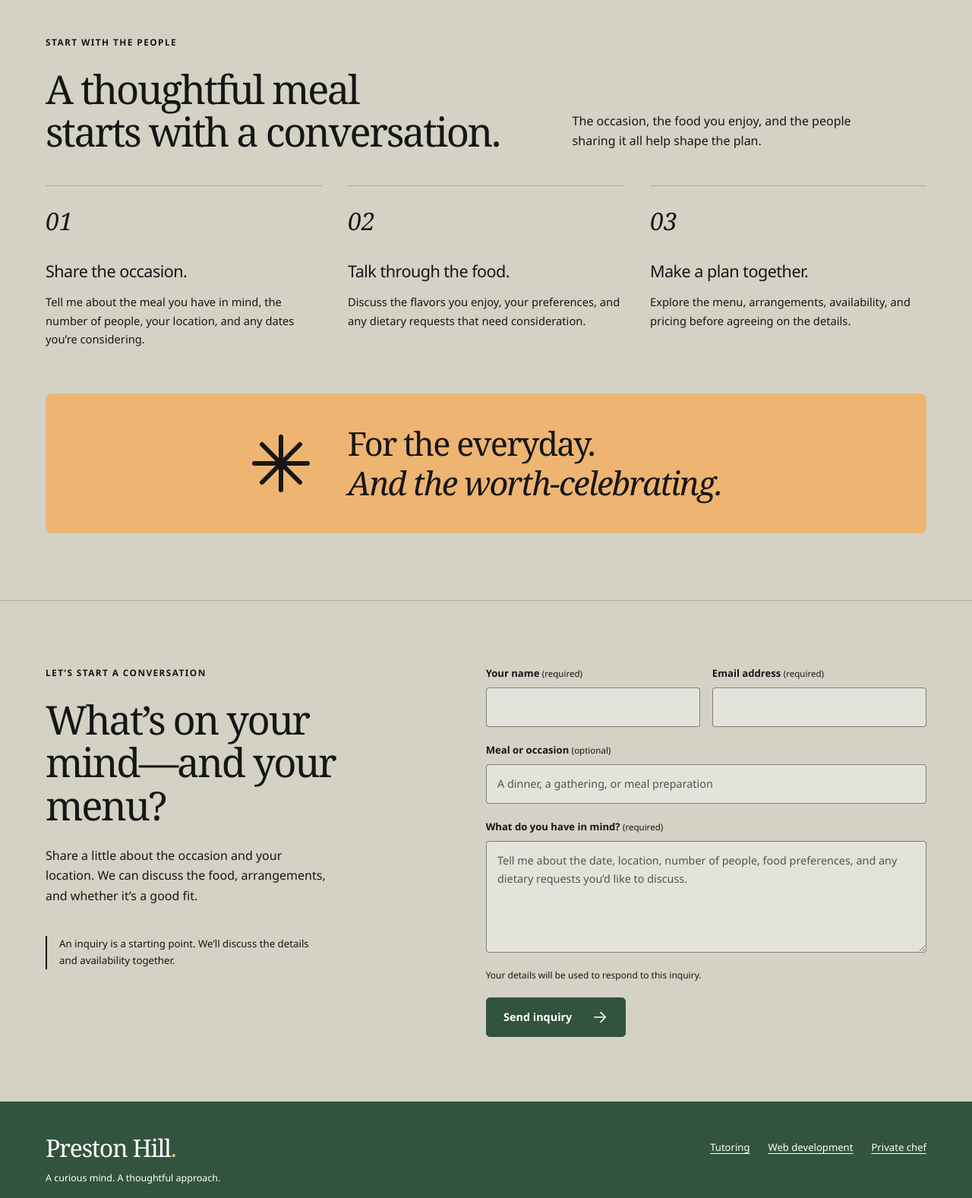
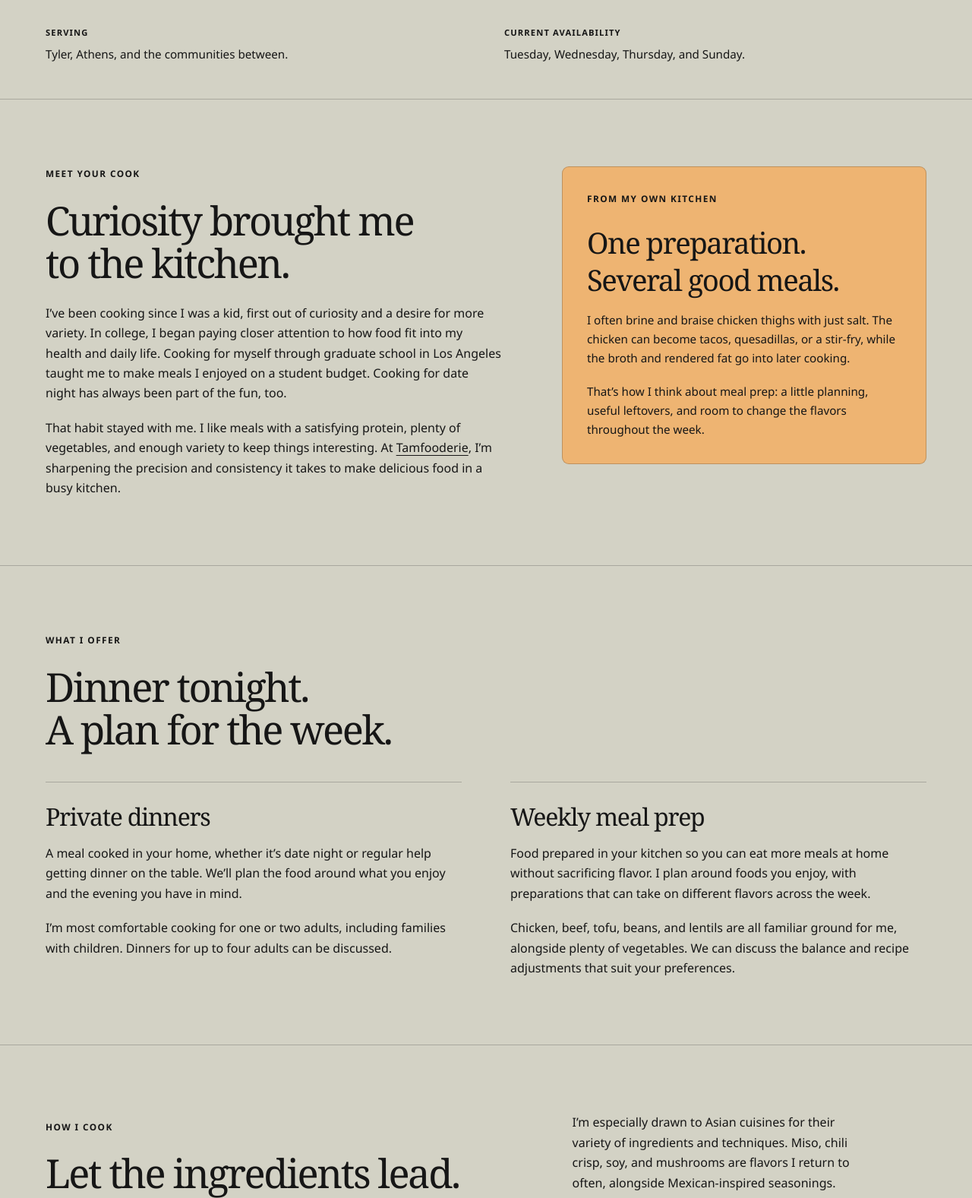
Before and after one commit to chewy441014/portfolio, an Astro site: page /private-chef in a window 1280 px wide. Shown: the part 778-2355 px from the top of the page at 76% size. Built offline with nearby package versions, Linux system fonts and the light colour scheme; Astro itself is replaced by a stand-in of ours.

Commit message:
Personalize private chef page with services and cooking background

```diff
--- a/src/pages/private-chef/index.astro
+++ b/src/pages/private-chef/index.astro
@@ -2,18 +2,97 @@
 import SiteLayout from '../../layouts/SiteLayout.astro';
 import ServiceHero from '../../components/ServiceHero.astro';
 import InquiryForm from '../../components/InquiryForm.astro';
-import Star from '../../components/Star.astro';
 ---
-<SiteLayout title="Private Chef | Preston Hill" description="Talk with Preston Hill about a meal made around your occasion, preferences, and the people at your table. Start a private chef inquiry.">
-  <ServiceHero service="private-chef" heading="Good food." accent="Your kind of occasion." description="A quiet dinner, a table full of friends, or a little help with meals. Tell me what you’re imagining, and we’ll talk about what’s possible." action="Start a chef inquiry" note="Made for your table." />
-  <section class="section-space" aria-labelledby="chef-approach"><div class="container">
-    <div class="section-intro"><div><p class="eyebrow">Start with the people</p><h2 id="chef-approach">A thoughtful meal<br />starts with a conversation.</h2></div><p>The occasion, the food you enjoy, and the people sharing it all help shape the plan.</p></div>
-    <ol class="process-grid">
-      <li><span class="step-number">01</span><h3>Share the occasion.</h3><p>Tell me about the meal you have in mind, the number of people, your location, and any dates you’re considering.</p></li>
-      <li><span class="step-number">02</span><h3>Talk through the food.</h3><p>Discuss the flavors you enjoy, your preferences, and any dietary requests that need consideration.</p></li>
-      <li><span class="step-number">03</span><h3>Make a plan together.</h3><p>Explore the menu, arrangements, availability, and pricing before agreeing on the details.</p></li>
-    </ol>
-    <div class="chef-note"><span aria-hidden="true"><Star /></span><p>For the everyday.<br /><em>And the worth-celebrating.</em></p></div>
-  </div></section>
-  <InquiryForm service="private-chef" heading="What’s on your mind—and your menu?" description="Share a little about the occasion and your location. We can discuss the food, arrangements, and whether it’s a good fit." detailLabel="Meal or occasion" detailPlaceholder="A dinner, a gathering, or meal preparation" messagePlaceholder="Tell me about the date, location, number of people, food preferences, and any dietary requests you’d like to discuss." />
+<SiteLayout title="Private Chef | Preston Hill" description="In-home private dinners and weekly meal prep with Preston Hill in Tyler, Athens, and the communities between. Seasonal ingredients and an adventurous palate.">
+  <ServiceHero service="private-chef" heading="Good food." accent="Made in your kitchen." description="Private dinners and weekly meal prep, cooked in your home. I bring an adventurous palate, a love of vegetables, and a practical approach to making meals you’ll want to come home to." action="Plan a meal with me" note="A little curiosity. Plenty of flavor." />
+
+  <section class="chef-details" aria-label="Service area and availability">
+    <dl class="container chef-facts">
+      <div><dt>Serving</dt><dd>Tyler, Athens, and the communities between.</dd></div>
+      <div><dt>Current availability</dt><dd>Tuesday, Wednesday, Thursday, and Sunday.</dd></div>
+    </dl>
+  </section>
+
+  <section class="section-space chef-background" aria-labelledby="chef-background-heading">
+    <div class="container chef-introduction">
+      <div class="chef-story">
+        <p class="eyebrow">Meet your cook</p>
+        <h2 id="chef-background-heading">Curiosity brought me<br />to the kitchen.</h2>
+        <p>I’ve been cooking since I was a kid, first out of curiosity and a desire for more variety. In college, I began paying closer attention to how food fit into my health and daily life. Cooking for myself through graduate school in Los Angeles taught me to make meals I enjoyed on a student budget. Cooking for date night has always been part of the fun, too.</p>
+        <p>That habit stayed with me. I like meals with a satisfying protein, plenty of vegetables, and enough variety to keep things interesting. At <a href="https://tamfooderie.com/">Tamfooderie</a>, I’m sharpening the precision and consistency it takes to make delicious food in a busy kitchen.</p>
+      </div>
+      <aside class="chef-example" aria-labelledby="chef-example-heading">
+        <p class="eyebrow">From my own kitchen</p>
+        <h3 id="chef-example-heading">One preparation.<br />Several good meals.</h3>
+        <p>I often brine and braise chicken thighs with just salt. The chicken can become tacos, quesadillas, or a stir-fry, while the broth and rendered fat go into later cooking.</p>
+        <p>That’s how I think about meal prep: a little planning, useful leftovers, and room to change the flavors throughout the week.</p>
+      </aside>
+    </div>
+  </section>
+
+  <section class="section-space chef-services" aria-labelledby="chef-services-heading">
+    <div class="container">
+      <p class="eyebrow">What I offer</p>
+      <h2 id="chef-services-heading">Dinner tonight.<br />A plan for the week.</h2>
+      <div class="chef-offerings">
+        <article aria-labelledby="private-dinners-heading">
+          <h3 id="private-dinners-heading">Private dinners</h3>
+          <p>A meal cooked in your home, whether it’s date night or regular help getting dinner on the table. We’ll plan the food around what you enjoy and the evening you have in mind.</p>
+          <p>I’m most comfortable cooking for one or two adults, including families with children. Dinners for up to four adults can be discussed.</p>
+        </article>
+        <article aria-labelledby="weekly-meal-prep-heading">
+          <h3 id="weekly-meal-prep-heading">Weekly meal prep</h3>
+          <p>Food prepared in your kitchen so you can eat more meals at home without sacrificing flavor. I plan around foods you enjoy, with preparations that can take on different flavors across the week.</p>
+          <p>Chicken, beef, tofu, beans, and lentils are all familiar ground for me, alongside plenty of vegetables. We can discuss the balance and recipe adjustments that suit your preferences.</p>
+        </article>
+      </div>
+    </div>
+  </section>
+
+  <section class="section-space" aria-labelledby="chef-approach-heading">
+    <div class="container">
+      <div class="section-intro">
+        <div><p class="eyebrow">How I cook</p><h2 id="chef-approach-heading">Let the ingredients lead.</h2></div>
+        <p>I’m especially drawn to Asian cuisines for their variety of ingredients and techniques. Miso, chili crisp, soy, and mushrooms are flavors I return to often, alongside Mexican-inspired seasonings.</p>
+      </div>
+      <ul class="process-grid chef-principles">
+        <li><h3>Seasonal, with room to explore.</h3><p>Soups when it’s cold, pasta salads when it’s warm, and vegetables that fit the season. I use seasoning to bring out the flavor of the meat or vegetables at the center of a dish.</p></li>
+        <li><h3>Food that fits how you eat.</h3><p>My own cooking reflects a preference for protein and plenty of vegetables. I often adapt recipes, including reducing added sugar, and we can agree on changes when we plan your menu.</p></li>
+        <li><h3>A quiet presence in your kitchen.</h3><p>I focus on the cooking. I’m happy to explain a technique or the science behind a dish when you’re curious, and comfortable getting on with dinner while you enjoy your evening.</p></li>
+      </ul>
+      <p class="chef-menu-note">We’ll discuss the menu, your kitchen, timing, and pricing before booking. Sushi is outside my current offering.</p>
+    </div>
+  </section>
+
+  <InquiryForm service="private-chef" heading="What would you like to eat?" description="Tell me whether you’re looking for private dinners or weekly meal prep, where you’re located, and who I’d be cooking for. We can work out a menu and the practical details together." detailLabel="Dinner or weekly meal prep" detailPlaceholder="For example: weekly meal prep for two" messagePlaceholder="Share your location, preferred dates, number of adults and children, food preferences, and any allergies or dietary requests you’d like to discuss." />
 </SiteLayout>
+
+<style>
+  .chef-details, .chef-background, .chef-services { border-bottom: 1px solid var(--color-rule); }
+  .chef-facts { display: grid; grid-template-columns: 1fr 1fr; gap: 3rem; padding-block: 30px; }
+  .chef-facts dt { margin-bottom: .4rem; font-size: .7rem; font-weight: 650; letter-spacing: .1em; text-transform: uppercase; }
+  .chef-facts dd { margin: 0; font-size: .95rem; }
+  .chef-introduction { display: grid; grid-template-columns: minmax(0, 1.25fr) minmax(0, 1fr); align-items: start; gap: 5rem; }
+  .chef-story p { max-width: 40rem; }
+  .chef-story p:last-child { margin-bottom: 0; }
+  .chef-example { min-width: 0; padding: 32px; border: 1px solid var(--color-rule); border-radius: 9px; background: var(--color-orange); }
+  .chef-example h3 { font-family: var(--font-display); font-size: clamp(1.8rem, 3vw, 2.5rem); letter-spacing: -.04em; }
+  .chef-example p:not(.eyebrow) { font-size: .95rem; }
+  .chef-example p:last-child { margin-bottom: 0; }
+  .chef-offerings { display: grid; grid-template-columns: repeat(2, minmax(0, 1fr)); gap: 4rem; margin-top: 2.5rem; }
+  .chef-offerings article { padding-top: 24px; border-top: 1px solid var(--color-rule); }
+  .chef-offerings h3 { font-family: var(--font-display); font-size: 2rem; letter-spacing: -.04em; }
+  .chef-offerings p { max-width: 35rem; }
+  .chef-offerings p:last-child, .chef-principles p { margin-bottom: 0; }
+  .chef-menu-note { margin: 2.5rem 0 0; padding-left: 1rem; border-left: 2px solid var(--color-ink); font-size: .9rem; }
+  @media (max-width: 1000px) {
+    .chef-introduction { gap: 2.5rem; }
+    .chef-offerings { gap: 2.5rem; }
+  }
+  @media (max-width: 760px) {
+    .chef-facts { grid-template-columns: 1fr; gap: 1.25rem; }
+    .chef-introduction { grid-template-columns: 1fr; gap: 1.8rem; }
+    .chef-example { padding: 26px; }
+    .chef-offerings { grid-template-columns: 1fr; gap: 1.8rem; }
+  }
+</style>
```
